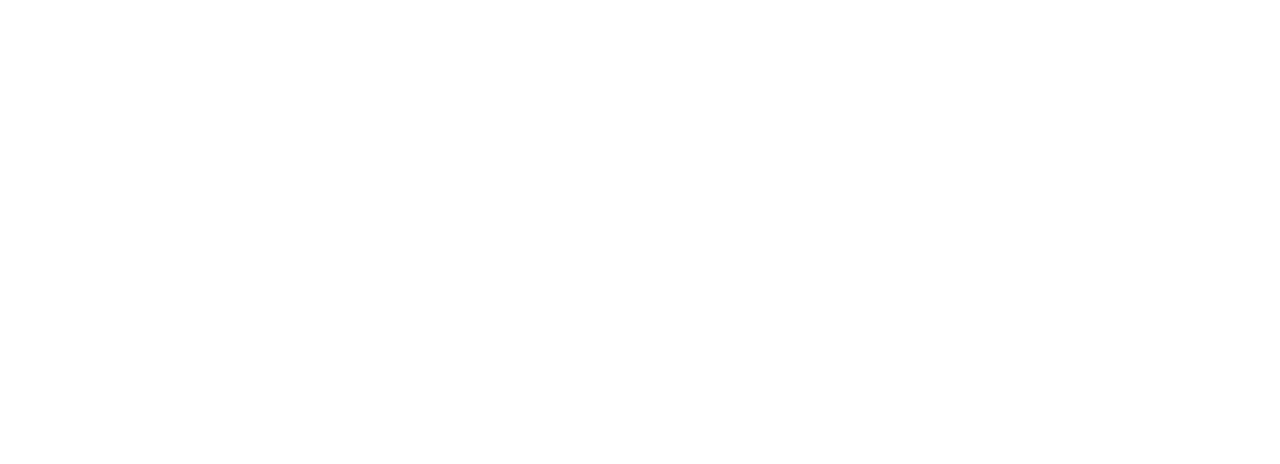
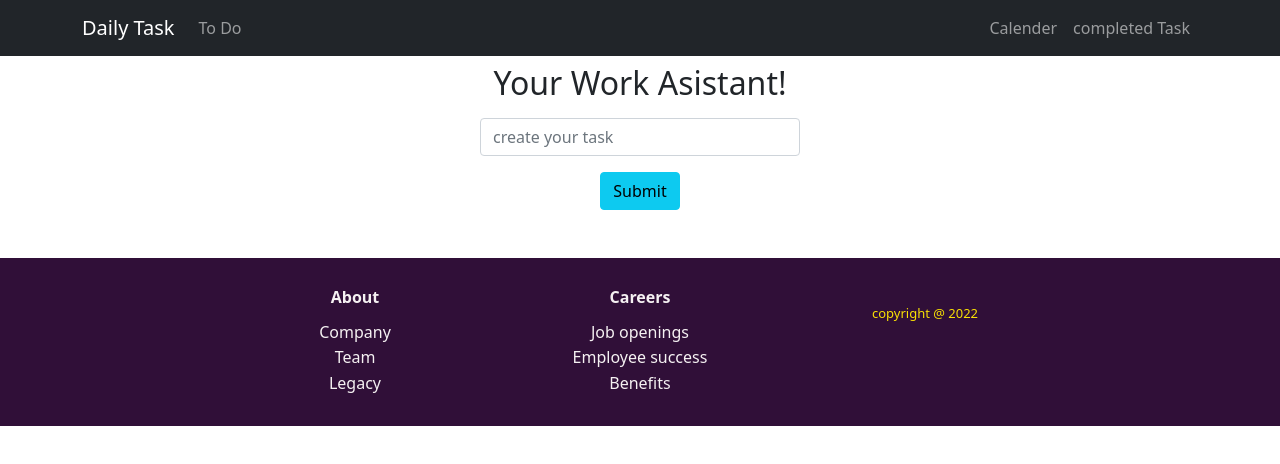
Before and after one commit to rabiulhossen/to-dos-app-mern, a React (Create React App) app: page /home in a window 1280 px wide. Before the commit this address had no page. Shown: the top 464 px of the page. Built offline with nearby package versions, Linux system fonts and the light colour scheme.

Commit message:
form-created

```diff
--- a/package.json
+++ b/package.json
@@ -6,7 +6,9 @@
     "@testing-library/jest-dom": "^5.16.4",
     "@testing-library/react": "^13.3.0",
     "@testing-library/user-event": "^13.5.0",
+    "bootstrap": "^5.1.3",
     "react": "^18.2.0",
+    "react-bootstrap": "^2.4.0",
     "react-calendar": "^3.7.0",
     "react-dom": "^18.2.0",
     "react-router-dom": "^6.3.0",
--- a/public/index.html
+++ b/public/index.html
@@ -24,7 +24,7 @@
       work correctly both with client-side routing and a non-root public URL.
       Learn how to configure a non-root public URL by running `npm run build`.
     -->
-    <title>React App</title>
+    <title>todo-list</title>
   </head>
   <body>
     <noscript>You need to enable JavaScript to run this app.</noscript>
--- a/src/App.js
+++ b/src/App.js
@@ -1,18 +1,22 @@
-import logo from './logo.svg';
-import './App.css';
+import logo from "./logo.svg";
+import "./App.css";
 import { Routes, Route, Link } from "react-router-dom";
-import Calender from './pages/Calender/Calender';
+import 'bootstrap/dist/css/bootstrap.min.css';
+import Calender from "./pages/Calender/Calender";
+import Menu from "./pages/Menu";
+import Home from "./pages/Home/Home";
+import Footer from "./pages/Footer/Footer";
 
 function App() {
   return (
     <div className="App">
- <Routes>
-<Route path='/calender' element={<Calender></Calender>}></Route>
-
-
-
-
- </Routes>
+      <Menu></Menu>
+      <Routes>
+        <Route path="/home" element={<Home></Home>}></Route>
+        <Route path="/" element={<Home></Home>}></Route>
+        <Route path="/calender" element={<Calender></Calender>}></Route>
+      </Routes>
+      <Footer/>
     </div>
   );
 }
--- /dev/null
+++ b/src/pages/Footer/Footer.css
@@ -0,0 +1,84 @@
+.footer-clean {
+     padding:30px 0;
+     background-color:#2d0c35fb;
+     color:#f5f1f2;
+     max-height: 100vh;
+   }
+
+   .footer-clean h3 {
+     margin-top:0;
+     margin-bottom:12px;
+     font-weight:bold;
+     font-size:16px;
+   }
+
+   .footer-clean ul {
+     padding:0;
+     list-style:none;
+     line-height:1.6;
+     font-size:16px;
+     margin-bottom:0;
+   }
+
+   .footer-clean ul a {
+     color:inherit;
+     text-decoration:none;
+     opacity:3;
+   }
+
+   .footer-clean ul a:hover {
+     opacity:1;
+     color: rgb(221, 245, 5);
+   }
+
+
+
+   @media (max-width:767px) {
+     .footer-clean .item {
+       text-align:center;
+       padding-bottom:20px;
+     }
+   }
+
+   @media (max-width: 768px) {
+     .footer-clean .item.social {
+       text-align:center;
+     }
+   }
+
+   .footer-clean .item.social > a {
+     font-size:24px;
+     width:40px;
+     height:40px;
+     line-height:40px;
+     display:inline-block;
+     text-align:center;
+     margin-left:10px;
+     margin-top:22px;
+     opacity:2;
+   }
+
+   .footer-clean .item.social > a:hover {
+     opacity:0.7;
+   }
+
+   @media (max-width:991px) {
+     .footer-clean .item.social > a {
+       margin-top:40px;
+     }
+   }
+
+   @media (max-width:767px) {
+     .footer-clean .item.social > a {
+       margin-top:10px;
+
+     }
+   }
+
+   .footer-clean .copyright {
+     margin-top:14px;
+     margin-bottom:0;
+     font-size:13px;
+     color: rgb(248, 224, 4);
+     opacity:2;
+   }
--- /dev/null
+++ b/src/pages/Footer/Footer.js
@@ -0,0 +1,50 @@
+import React from 'react'
+import './Footer.css'
+
+export default function Footer() {
+     const today = new Date();
+     const year = today.getFullYear();
+  return (
+     <footer className="text-center mt-5 footer-clean">
+     <div className="container">
+       <div className="row justify-content-center">
+
+         <div className="col-sm-4 col-md-3 item">
+           <h3>About</h3>
+           <ul>
+             <li>
+               <a href="#">Company</a>
+             </li>
+             <li>
+               <a href="#">Team</a>
+             </li>
+             <li>
+               <a href="#">Legacy</a>
+             </li>
+           </ul>
+         </div>
+         <div className="col-sm-4 col-md-3 item">
+           <h3>Careers</h3>
+           <ul>
+             <li>
+               <a href="#">Job openings</a>
+             </li>
+             <li>
+               <a href="#">Employee success</a>
+             </li>
+             <li>
+               <a href="#">Benefits</a>
+             </li>
+           </ul>
+         </div>
+         <div className="col-lg-3 item social">
+
+           <p className="mt-3 copyright ">
+             copyright @ {year}
+           </p>
+         </div>
+       </div>
+     </div>
+   </footer>
+  )
+}
--- a/src/pages/Home/Home.css
+++ b/src/pages/Home/Home.css
@@ -0,0 +1,3 @@
+.home-div{
+     text-align: center;
+}
--- a/src/pages/Home/Home.js
+++ b/src/pages/Home/Home.js
@@ -0,0 +1,21 @@
+import React from "react";
+import './Home.css'
+import Button from "react-bootstrap/Button";
+import Form from "react-bootstrap/Form";
+
+export default function Home() {
+  return (
+    <div className='home-div'>
+     <h2 className="my-2">Your Work Asistant!</h2>
+      <Form >
+        <Form.Group className="my-3 mx-auto w-25 text-center" controlId="formBasicPassword">
+          <Form.Control type="text" placeholder="create your task" required/>
+        </Form.Group>
+
+        <Button variant="info"className="fw-semiBold" type="submit">
+          Submit
+        </Button>
+      </Form>
+    </div>
+  );
+}
--- /dev/null
+++ b/src/pages/Menu.js
@@ -0,0 +1,35 @@
+import React from 'react'
+import { Link } from "react-router-dom";
+import Container from 'react-bootstrap/Container';
+import Nav from 'react-bootstrap/Nav';
+import Navbar from 'react-bootstrap/Navbar';
+import NavDropdown from 'react-bootstrap/NavDropdown';
+
+export default function Menu() {
+     return (
+       <div>
+ <Navbar collapseOnSelect expand="lg" bg="dark" variant="dark">
+      <Container>
+        <Navbar.Brand as={Link} to="/">Daily Task</Navbar.Brand>
+        <Navbar.Toggle aria-controls="responsive-navbar-nav" />
+        <Navbar.Collapse id="responsive-navbar-nav">
+          <Nav className="me-auto">
+            <Nav.Link as={Link} to="/">To Do</Nav.Link>
+
+
+          </Nav>
+          <Nav>
+            <Nav.Link as={Link} to="/calender">Calender</Nav.Link>
+            <Nav.Link eventKey={2} as={Link} to="/calender">
+          completed Task
+            </Nav.Link>
+          </Nav>
+        </Navbar.Collapse>
+      </Container>
+    </Navbar>
+
+
+
+       </div>
+     )
+   }
```
Also changed, not shown: src/pages/CompletedTask.js (added), src/pages/ToDo.js (added), 1 other file (tests, documents, lock files or other folders).
